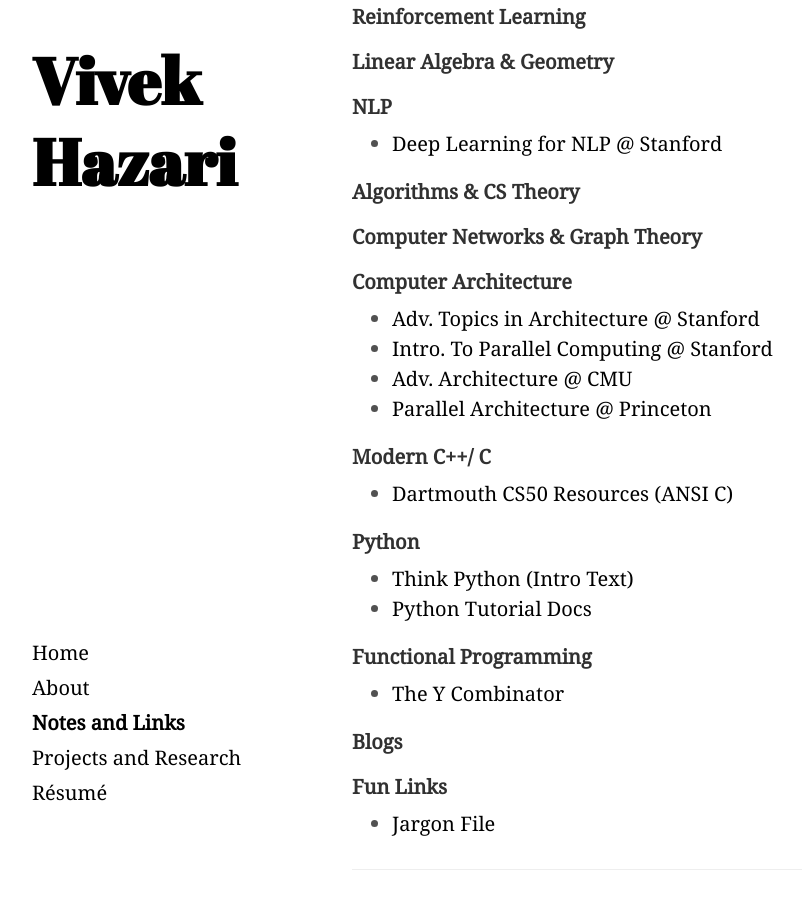
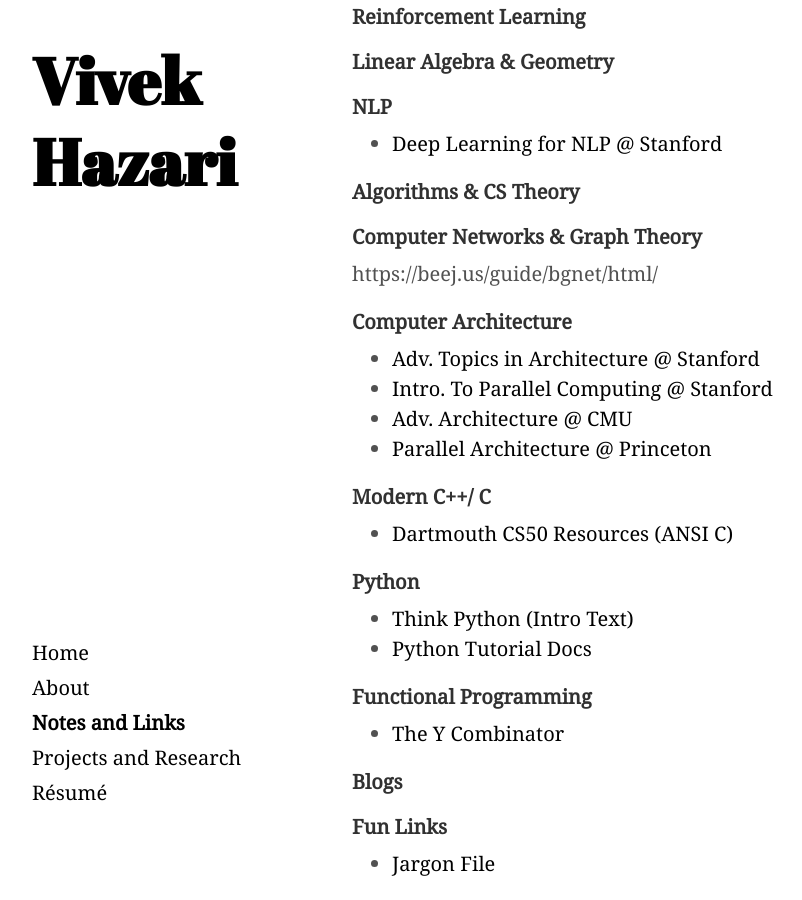
Before and after one commit to Vivekhaz/site_personal, a Jekyll site: the page built from notes.md, in a window 1280 px wide and 900 px high, scrolled down 1343 px. Shown: the whole window, without its empty margins (208-1010 px from the left). Built offline with Jekyll 4.4.1, drawn with Linux system fonts in a browser that asks for light colours; some of the changed lines change nothing that is shown.

Commit message:
Update notes.md

```diff
--- a/notes.md
+++ b/notes.md
@@ -56,6 +56,8 @@ In Quarantime, this site has been incredible.
 
 #### Computer Networks & Graph Theory
 
+https://beej.us/guide/bgnet/html/
+
 #### Computer Architecture
 
 - [Adv. Topics in Architecture @ Stanford](http://web.stanford.edu/class/ee392c/info.html)
```
